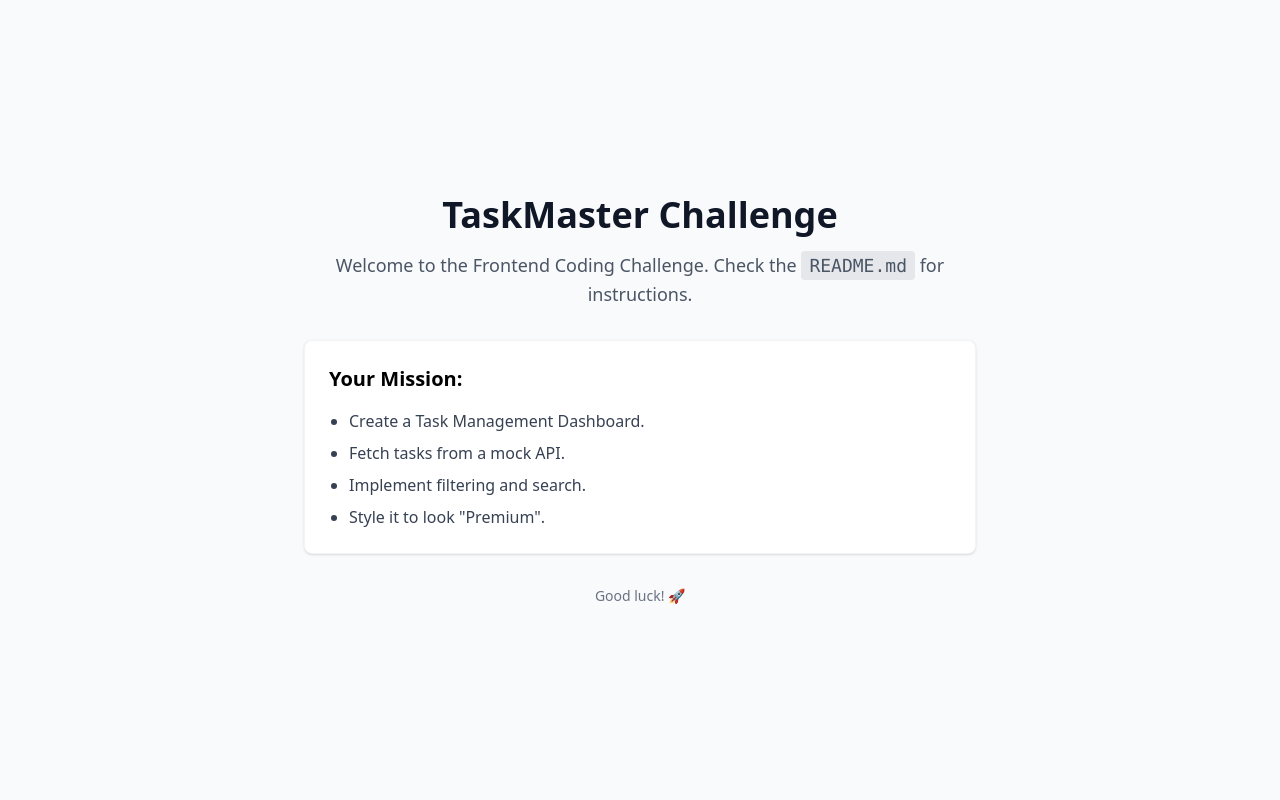
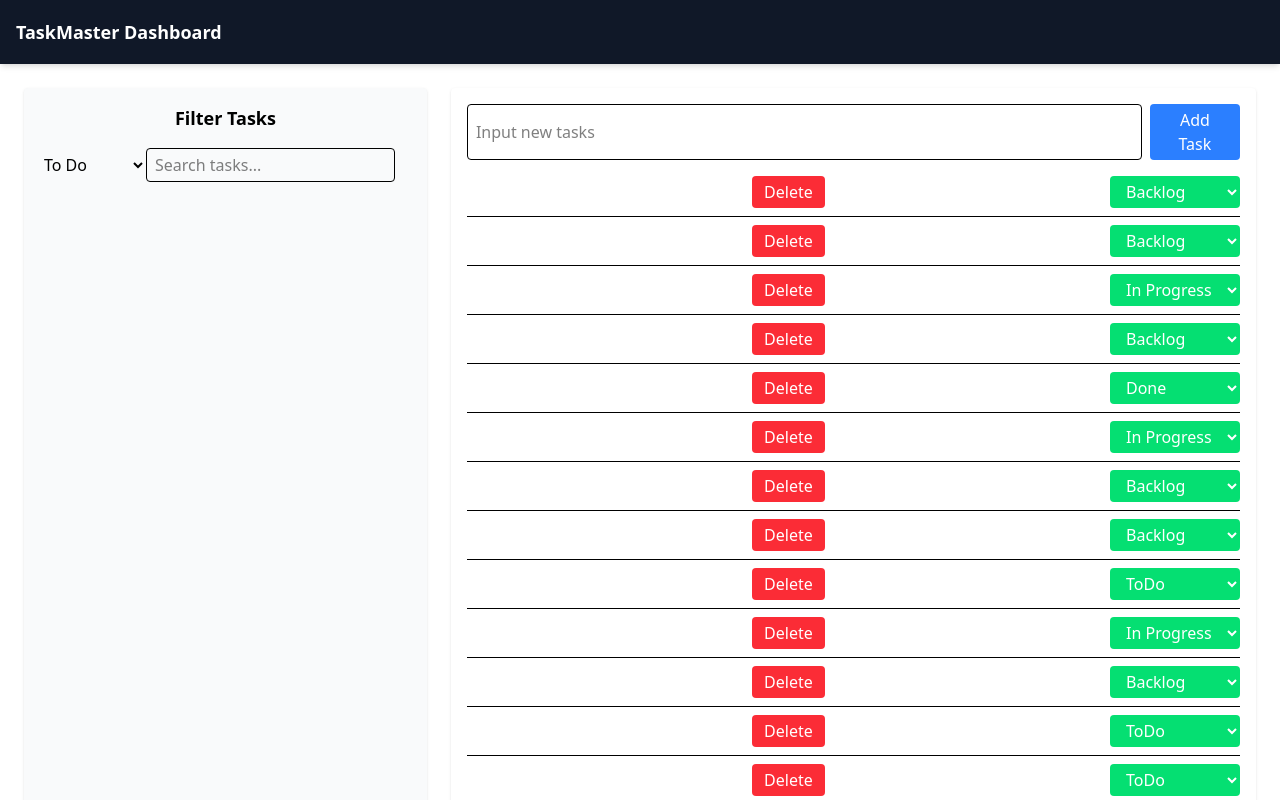
Before and after one commit to DezMoon/frontend_challenge, a React (Vite) app: page / in a window 1280 px wide. Shown: the top 800 px of the page. Built offline with nearby package versions, Linux system fonts and the light colour scheme.

Commit message:
tasks functionality

```diff
--- a/package.json
+++ b/package.json
@@ -29,6 +29,6 @@
     "tailwindcss": "^4.1.18",
     "typescript": "~5.9.3",
     "typescript-eslint": "^8.46.4",
-    "vite": "^7.2.4"
+    "vite": "^7.3.1"
   }
 }
--- a/src/App.tsx
+++ b/src/App.tsx
@@ -1,28 +1,19 @@
-function App() {
+import Header from "./components/header"
+import Filters from "./components/filters";
+import MainBoard from "./components/mainBoard";
+
+
+
+
+function App()  {
   return (
-    <div className="min-h-screen bg-gray-50 flex items-center justify-center p-4">
-      <div className="text-center max-w-2xl">
-        <h1 className="text-4xl font-bold text-gray-900 mb-4">TaskMaster Challenge</h1>
-        <p className="text-lg text-gray-600 mb-8">
-          Welcome to the Frontend Coding Challenge. Check the <code className="bg-gray-200 px-2 py-1 rounded">README.md</code> for instructions.
-        </p>
 
-        <div className="bg-white p-6 rounded-lg shadow-sm border border-gray-100 text-left">
-          <h2 className="text-xl font-semibold mb-4">Your Mission:</h2>
-          <ul className="list-disc pl-5 space-y-2 text-gray-700">
-            <li>Create a Task Management Dashboard.</li>
-            <li>Fetch tasks from a mock API.</li>
-            <li>Implement filtering and search.</li>
-            <li>Style it to look "Premium".</li>
-          </ul>
-        </div>
+   <>
+   <Header />
+   {/* <Filters /> */}
+   <MainBoard/>
+   </>
+  );
+};
 
-        <div className="mt-8 text-sm text-gray-500">
-          Good luck! 🚀
-        </div>
-      </div>
-    </div>
-  )
-}
-
-export default App
+export default App;
--- /dev/null
+++ b/src/components/filters.tsx
@@ -0,0 +1,23 @@
+import React from "react";
+
+function Filters() {
+  return (
+    <div>
+      <h3 className="mb-4 text-lg font-semibold text-center">Filter Tasks</h3>
+
+
+      <div>
+        <select>
+          <option value="todo">To Do</option>
+          <option value="in-progress">In Progress</option>
+          <option value="done">Done</option>
+        </select>
+
+        <input className="px-2 py-1 border rounded ml-1w-full " type="text" placeholder="Search tasks..."
+        />
+      </div>
+    </div>
+  );
+}
+
+export default Filters;
--- /dev/null
+++ b/src/components/header.tsx
@@ -0,0 +1,14 @@
+function Header(){
+
+    return(
+
+  <header className="flex items-center h-16 px-4 text-center text-white bg-gray-900 shadow-md ">
+      <p className="text-lg font-semibold text-center">TaskMaster Dashboard</p>
+    </header>
+
+
+
+    );
+};
+
+export default Header;
--- /dev/null
+++ b/src/components/mainBoard.tsx
@@ -0,0 +1,111 @@
+import React, { useState, useEffect } from "react";
+import Filters from "./filters";
+
+type Task = {
+  id: number;
+  text: string;
+  status: "todo" | "in-progress" | "done" | "backlog";
+};
+
+function MainBoard() {
+  const [tasks, setTasks] = useState<Task[]>([]);
+  const [newTask, setNewTask] = useState("");
+
+  // Load tasks from localStorage on first render
+/*   useEffect(() => {
+    const savedTasks = localStorage.getItem("tasks");
+    if (savedTasks) {
+      setTasks(JSON.parse(savedTasks));
+    }
+  }, []);  */
+
+   useEffect(() => {
+    fetch('/tasks.json')
+      .then((res) => res.json())
+      .then((data: Task[]) => {
+        setTasks(data);
+      })
+      .catch((err) => console.error("Failed to load mock tasks:", err));
+  }, []);
+
+  // Save tasks to localStorage whenever they change
+  useEffect(() => {
+    localStorage.setItem("tasks", JSON.stringify(tasks));
+  }, [tasks]);
+
+  const addTask = () => {
+    if (newTask.trim() === "") return;
+    const task: Task = { id: Date.now(), text: newTask, status: "todo" };
+    setTasks([...tasks, task]);
+    setNewTask("");
+  };
+
+  const deleteTask = (id: number) => {
+    setTasks(tasks.filter((task) => task.id !== id));
+  };
+
+  return (
+    <div className="flex flex-col gap-6 p-6 md:flex-row">
+      <div className="w-full p-4 rounded shadow md:w-1/3 bg-gray-50">
+        <Filters />
+      </div>
+
+      <div className="w-full p-4 space-y-4 bg-white rounded shadow md:w-2/3">
+        <div className="flex space-x-2">
+          <input
+            className="w-full px-2 py-1 border rounded"
+            type="text"
+            placeholder="Input new tasks"
+            value={newTask}
+            onChange={(e) => setNewTask(e.target.value)}
+          />
+          <button
+            className="px-4 py-1 text-white bg-blue-500 rounded hover:bg-blue-600"
+            onClick={addTask}
+          >
+            Add Task
+          </button>
+        </div>
+
+        <ul className="space-y-2">
+          {tasks.map((task) => (
+            <li
+              key={task.id}
+              className="flex items-center justify-between pb-2 border-b"
+            >
+              {/* <p className="text-black">{task.text}</p> */}
+              <p className="text-black">{task.text}</p>
+              <button
+                className="px-3 py-1 text-white bg-red-500 rounded hover:bg-red-600"
+                onClick={() => deleteTask(task.id)}
+              >
+                Delete
+              </button>
+
+              <select
+                className="px-3 py-1 text-white bg-green-400 rounded hover:bg-green-300"
+                value={task.status}
+                onChange={(e) =>
+                  setTasks(
+                    tasks.map((t) =>
+                      t.id === task.id
+                        ? { ...t, status: e.target.value as Task["status"] }
+                        : t,
+                    ),
+                  )
+                }
+              >
+                <option value="todo">ToDo</option>
+                <option value="in-progress">In Progress</option>
+                <option value="done">Done</option>
+                <option value="backlog">Backlog</option>
+              </select>
+            </li>
+          ))}
+        </ul>
+      </div>
+    </div>
+  );
+}
+
+export default MainBoard;
```
Also changed, not shown: 1 other file (tests, documents, lock files or other folders).
